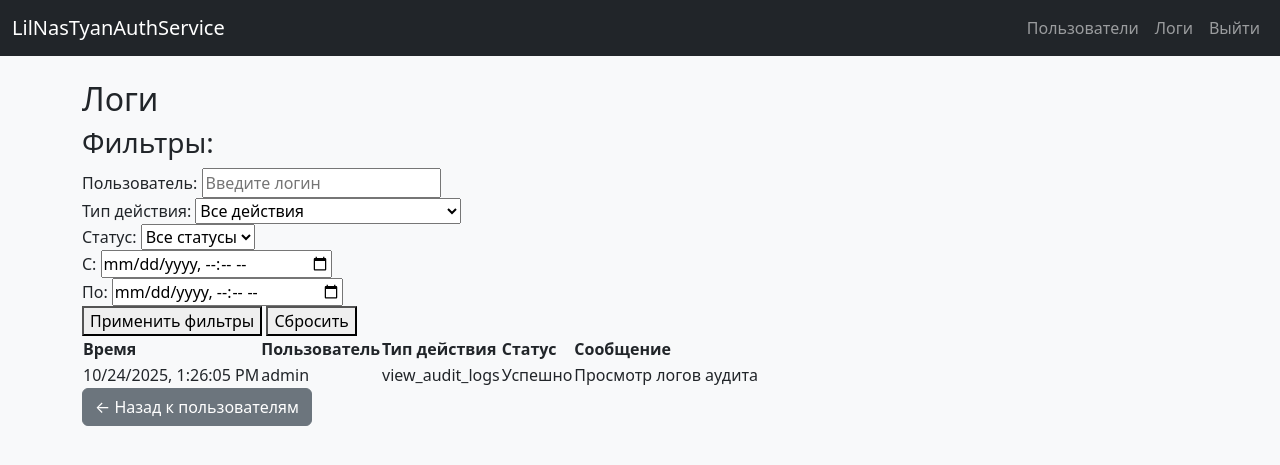
After one commit to LilNasTyan/auth_on_flask, a Flask app: page /logs in a window 1280 px wide. The commit adds this page. Shown: the top 465 px of the page. Run offline with Flask 3, Linux system fonts and the light colour scheme; the visitor is signed in with stand-in values (Sample User, id 1); data comes from the database, SQL or seed files in the repository.

Commit message:
Add logging audit

```diff
--- a/app.py
+++ b/app.py
@@ -3,6 +3,8 @@ from dotenv import load_dotenv
 from models import db, User
 from routes.auth import auth_bp
 from datetime import datetime, timezone
+from logging_system import audit_logger
+from routes.logs import audit_bp
 import os
 
 
@@ -16,9 +18,12 @@ app.config["SECRET_KEY"] = os.getenv("SECRET_KEY")
 app.config["SQLALCHEMY_DATABASE_URI"] = os.getenv("DATABASE_URL")
 db.init_app(app)
 
+# Инициализация модуля логирования
+audit_logger.init_app(app)
+
 # Регистрируем бп
 app.register_blueprint(auth_bp)
-
+app.register_blueprint(audit_bp)
 
 # Создаём админа
 def create_default_admin():
--- /dev/null
+++ b/logging_system.py
@@ -0,0 +1,80 @@
+import logging
+import os
+from datetime import datetime
+from flask import request, session
+from models import User, db, AuditLog
+
+
+class AuditLogger:
+    def __init__(self, app=None):
+        self.app = app
+        if app is not None:
+            self.init_app(app)
+
+    def init_app(self, app):
+        # Создаем папку для логов если её нет
+        if not os.path.exists('logs'):
+            os.makedirs('logs')
+
+        # Настраиваем формат логирования - используем другие имена полей
+        log_format = '%(asctime)s | %(audit_username)s | %(audit_action)s | %(audit_status)s | %(audit_msg)s'
+
+        # Настройка файлового обработчика
+        file_handler = logging.FileHandler('logs/audit.log', encoding='utf-8')
+        file_handler.setLevel(logging.INFO)
+        formatter = logging.Formatter(log_format)
+        file_handler.setFormatter(formatter)
+
+        # Создаем логгер
+        self.logger = logging.getLogger('audit')
+        self.logger.setLevel(logging.INFO)
+        self.logger.addHandler(file_handler)
+
+        # Отключаем propagation чтобы избежать дублирования
+        self.logger.propagate = False
+
+    def log_action(self, action_type, status, message='', username=None):
+        """Запись действия в лог"""
+        if not username:
+            username = self._get_current_username()
+
+        # Используем другие имена полей чтобы избежать конфликта с 'message'
+        extra = {
+            'audit_username': username,
+            'audit_action': action_type,
+            'audit_status': status,
+            'audit_msg': message
+        }
+
+        self.logger.info('Audit action', extra=extra)
+
+        # Также сохраняем в базу данных для удобства запросов
+        self._save_to_database(action_type, status, message, username)
+
+    def _get_current_username(self):
+        """Получаем имя текущего пользователя"""
+        if 'user_id' in session:
+            user = User.query.get(session['user_id'])
+            return user.username if user else 'unknown'
+        return 'anonymous'
+
+    def _save_to_database(self, action_type, status, message, username):
+        """Сохраняем запись в базу данных"""
+        try:
+            log_entry = AuditLog(
+                username=username,
+                action_type=action_type,
+                timestamp=datetime.now(),
+                status=status,
+                message=message,
+                ip_address=request.remote_addr if request else 'N/A'
+            )
+            db.session.add(log_entry)
+            db.session.commit()
+        except Exception as e:
+            # Если возникла ошибка при сохранении в БД, пишем только в файл
+            print(f"Failed to save audit log to database: {str(e)}")
+
+
+# Создаем глобальный экземпляр
+audit_logger = AuditLogger()
--- a/models.py
+++ b/models.py
@@ -24,3 +24,24 @@ class User(db.Model):
     # Функция для проверки пароля
     def check_password(self, password):
         return check_password_hash(self.password_hash, password)
+
+
+class AuditLog(db.Model):
+    id = db.Column(db.Integer, primary_key=True)
+    username = db.Column(db.String(150), nullable=False)
+    action_type = db.Column(db.String(100), nullable=False)
+    timestamp = db.Column(db.DateTime, nullable=False, default=datetime.now)
+    status = db.Column(db.String(50), nullable=False)  # success/failed
+    message = db.Column(db.Text)
+    ip_address = db.Column(db.String(45))  # IPv6 поддерживает до 45 символов
+
+    def to_dict(self):
+        return {
+            'id': self.id,
+            'username': self.username,
+            'action_type': self.action_type,
+            'timestamp': self.timestamp.isoformat(),
+            'status': self.status,
+            'message': self.message,
+            'ip_address': self.ip_address
+        }
--- /dev/null
+++ b/routes/logs.py
@@ -0,0 +1,66 @@
+from flask import Blueprint, request, redirect, session, flash, jsonify, render_template
+from models import User, AuditLog
+from datetime import datetime
+from logging_system import audit_logger
+
+
+# Создаем новый Blueprint для аудита
+audit_bp = Blueprint("audit", __name__, template_folder="../templates")
+
+
+@audit_bp.route("/logs")
+def audit_logs():
+    """Страница просмотра логов аудита"""
+    if "user_id" not in session:
+        return redirect("/login")
+
+    current_user = User.query.get(session["user_id"])
+    if current_user.role != "admin":
+        flash("Только администратор может просматривать логи")
+        return redirect("/")
+
+    # Получаем логи из базы данных
+    logs = AuditLog.query.order_by(AuditLog.timestamp.desc()).limit(100).all()
+
+    audit_logger.log_action(
+        action_type="view_audit_logs",
+        status="success",
+        message="Просмотр логов аудита"
+    )
+
+    return render_template("logs.html", logs=logs)
+
+
+@audit_bp.route("/api/audit_logs")
+def api_audit_logs():
+    """API для получения логов (можно использовать для фильтрации)"""
+    if "user_id" not in session:
+        return jsonify({"error": "Unauthorized"}), 401
+
+    current_user = User.query.get(session["user_id"])
+    if current_user.role != "admin":
+        return jsonify({"error": "Forbidden"}), 403
+
+    # Параметры фильтрации
+    username = request.args.get('username')
+    action_type = request.args.get('action_type')
+    status = request.args.get('status')
+    date_from = request.args.get('date_from')
+    date_to = request.args.get('date_to')
+
+    query = AuditLog.query
+
+    if username:
+        query = query.filter(AuditLog.username == username)
+    if action_type:
+        query = query.filter(AuditLog.action_type == action_type)
+    if status:
+        query = query.filter(AuditLog.status == status)
+    if date_from:
+        query = query.filter(AuditLog.timestamp >= datetime.fromisoformat(date_from))
+    if date_to:
+        query = query.filter(AuditLog.timestamp <= datetime.fromisoformat(date_to))
+
+    logs = query.order_by(AuditLog.timestamp.desc()).limit(500).all()
+
+    return jsonify([log.to_dict() for log in logs])
--- a/templates/base.html
+++ b/templates/base.html
@@ -20,6 +20,9 @@
             <li class="nav-item">
               <a class="nav-link" href="/users">Пользователи</a>
             </li>
+            <li class="nav-item">
+                  <a class="nav-link" href="/logs">Логи</a>
+                </li>
             <li class="nav-item">
               <a class="nav-link" href="/logout">Выйти</a>
             </li>
--- /dev/null
+++ b/templates/logs.html
@@ -0,0 +1,150 @@
+{% extends "base.html" %}
+
+{% block title %}Логи{% endblock %}
+
+{% block content %}
+<h2>Логи</h2>
+
+<!-- Флэш-уведомления -->
+{% with messages = get_flashed_messages() %}
+  {% if messages %}
+    <div class="flash">
+      {% for message in messages %}
+        <p>{{ message }}</p>
+      {% endfor %}
+    </div>
+  {% endif %}
+{% endwith %}
+
+<div class="filters">
+    <h3>Фильтры:</h3>
+    <form id="filterForm">
+        <div class="filter-group">
+            <label for="username">Пользователь:</label>
+            <input type="text" id="username" name="username" placeholder="Введите логин">
+        </div>
+
+        <div class="filter-group">
+            <label for="action_type">Тип действия:</label>
+            <select id="action_type" name="action_type">
+                <option value="">Все действия</option>
+                <option value="login">Вход в систему</option>
+                <option value="logout">Выход из системы</option>
+                <option value="add_user">Добавление пользователя</option>
+                <option value="edit_user">Редактирование пользователя</option>
+                <option value="delete_user">Удаление пользователя</option>
+                <option value="change_password">Смена пароля</option>
+                <option value="view_users">Просмотр пользователей</option>
+                <option value="view_audit_logs">Просмотр логов</option>
+            </select>
+        </div>
+
+        <div class="filter-group">
+            <label for="status">Статус:</label>
+            <select id="status" name="status">
+                <option value="">Все статусы</option>
+                <option value="success">Успешно</option>
+                <option value="failed">Ошибка</option>
+            </select>
+        </div>
+
+        <div class="filter-group">
+            <label for="date_from">С:</label>
+            <input type="datetime-local" id="date_from" name="date_from">
+        </div>
+
+        <div class="filter-group">
+            <label for="date_to">По:</label>
+            <input type="datetime-local" id="date_to" name="date_to">
+        </div>
+
+        <div class="filter-group">
+            <button type="submit">Применить фильтры</button>
+            <button type="button" onclick="resetFilters()">Сбросить</button>
+        </div>
+    </form>
+</div>
+
+<table class="logs-table">
+    <thead>
+        <tr>
+            <th>Время</th>
+            <th>Пользователь</th>
+            <th>Тип действия</th>
+            <th>Статус</th>
+            <th>Сообщение</th>
+        </tr>
+    </thead>
+    <tbody id="logsTable">
+        {% for log in logs %}
+        <tr>
+            <td>{{ log.timestamp.strftime('%Y-%m-%d %H:%M:%S') }}</td>
+            <td>{{ log.username }}</td>
+            <td>{{ log.action_type }}</td>
+            <td class="{{ log.status }}">
+                {% if log.status == "success" %}
+                    Успешно
+                {% else %}
+                    Ошибка
+                {% endif %}
+            </td>
+            <td>{{ log.message or '' }}</td>
+        </tr>
+        {% endfor %}
+    </tbody>
+</table>
+
+<div class="navigation-links">
+    <a href="/users" class="btn btn-secondary">← Назад к пользователям</a>
+</div>
+
+
+<script>
+    document.getElementById('filterForm').addEventListener('submit', function(e) {
+        e.preventDefault();
+        applyFilters();
+    });
+
+    function applyFilters() {
+        const formData = new FormData(document.getElementById('filterForm'));
+        const params = new URLSearchParams(formData);
+
+        fetch(`/api/audit_logs?${params}`)
+            .then(response => {
+                if (!response.ok) {
+                    throw new Error('Network response was not ok');
+                }
+                return response.json();
+            })
+            .then(logs => {
+                const table = document.getElementById('logsTable');
+                table.innerHTML = logs.map(log => `
+                    <tr>
+                        <td>${new Date(log.timestamp).toLocaleString()}</td>
+                        <td>${log.username}</td>
+                        <td>${log.action_type}</td>
+                        <td class="${log.status}">
+                            ${log.status === 'success' ? 'Успешно' : 'Ошибка'}
+                        </td>
+                        <td>${log.message || ''}</td>
+
+                    </tr>
+                `).join('');
+            })
+            .catch(error => {
+                console.error('Error:', error);
+                alert('Ошибка при загрузке логов');
+            });
+    }
+
+    function resetFilters() {
+        document.getElementById('filterForm').reset();
+        applyFilters();
+    }
+
+    // Загружаем логи при загрузке страницы
+    document.addEventListener('DOMContentLoaded', function() {
+        applyFilters();
+    });
+</script>
+{% endblock %}
```
Also changed, not shown: routes/auth.py (+120 -35 lines).
